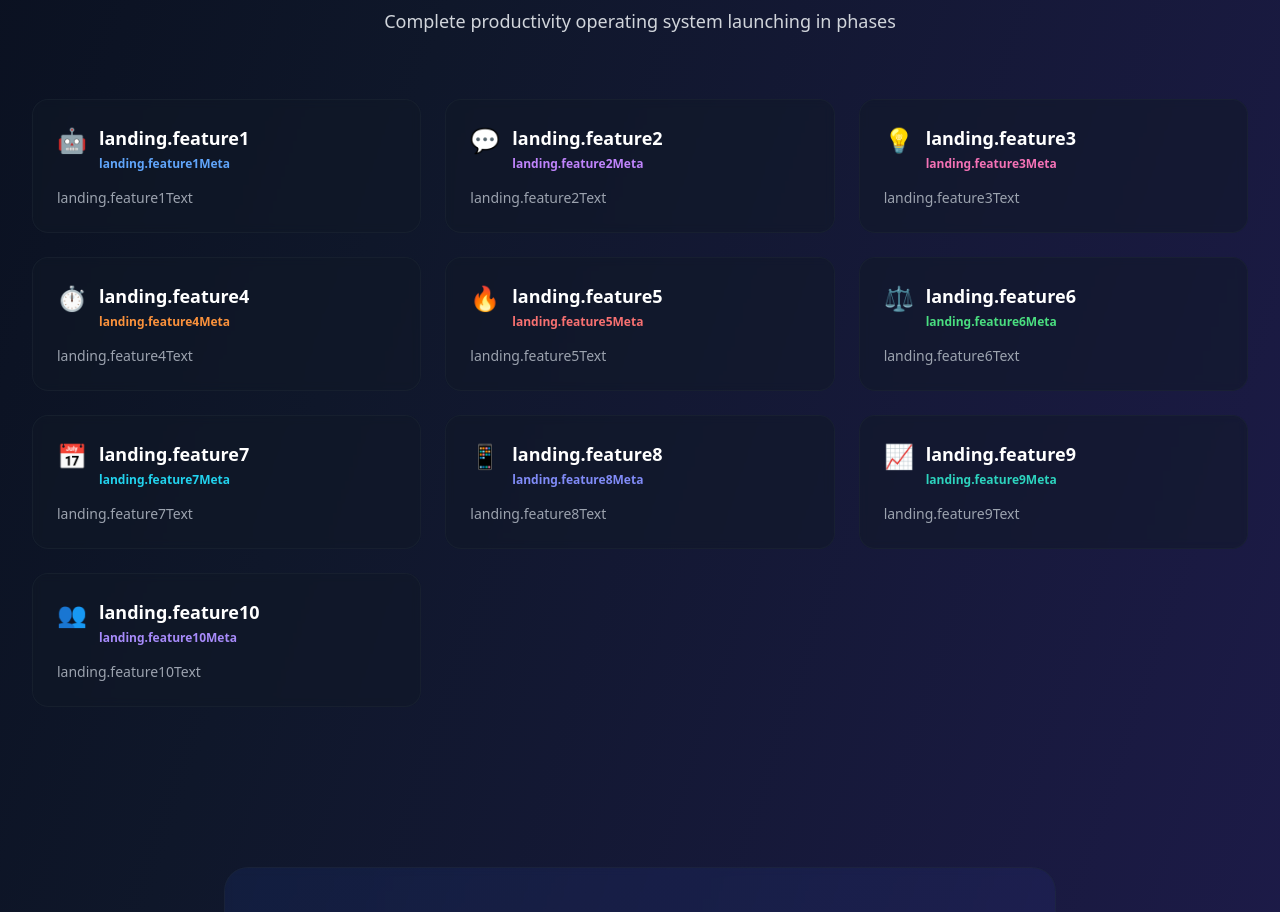
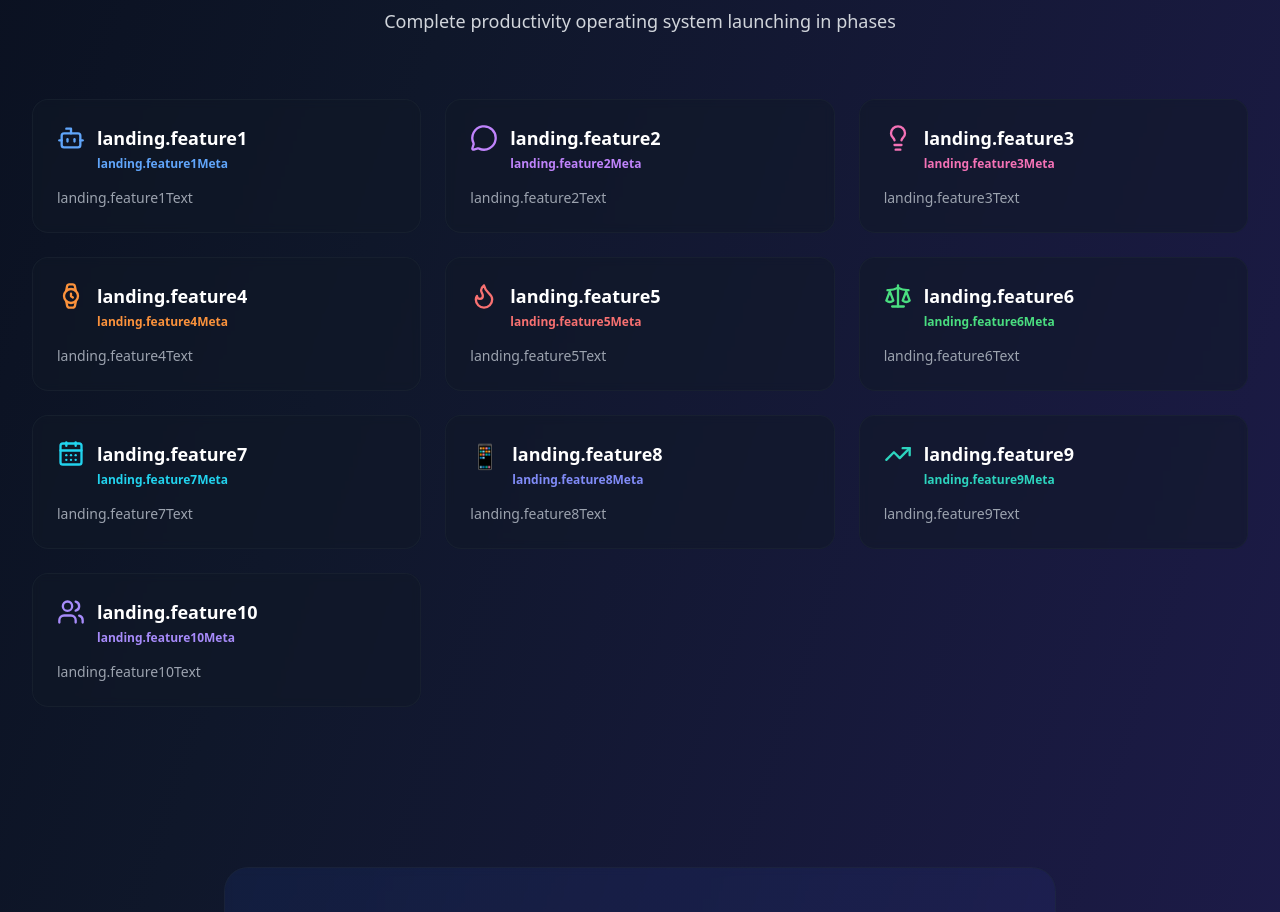
Before and after one commit to bayufrd/task-planner, a Next.js app in the folder Proyek Perangkat Lunak/: page / in a window 1280 px wide. Shown: the part 2560-3472 px from the top of the page. Built offline with nearby package versions, Linux system fonts and the light colour scheme; no server answers.

Commit message:
PPL: fixing google auth on sign up

```diff
--- a/Proyek Perangkat Lunak/src/app/(public)/page.tsx
+++ b/Proyek Perangkat Lunak/src/app/(public)/page.tsx
@@ -14,7 +14,16 @@ import {
   BarChart3,
   CheckCircle2,
   ChevronRight,
-  Sparkles
+  Sparkles,
+  Bot,
+  MessageCircle,
+  Lightbulb,
+  Flame,
+  Scale,
+  CalendarDays,
+  Smartphone,
+  TrendingUp,
+  Users
 } from 'lucide-react'
 import { useLanguage } from '@/components/providers/LanguageProvider'
 
@@ -311,7 +320,7 @@ export default function LandingPage() {
             {/* Feature 1 */}
             <div className="rounded-2xl border border-gray-200/50 dark:border-gray-800/50 bg-white/50 dark:bg-gray-900/50 backdrop-blur-sm p-6 hover:border-blue-400/50 hover:shadow-lg transition-all duration-300">
               <div className="flex items-start gap-3 mb-4">
-                <div className="text-2xl">🤖</div>
+                <Bot className="w-7 h-7 text-blue-600 dark:text-blue-400" strokeWidth={2} />
                 <div>
                   <h4 className="text-lg font-bold text-gray-900 dark:text-white">{t('landing.feature1')}</h4>
                   <p className="text-xs text-blue-600 dark:text-blue-400 font-semibold mt-1">{t('landing.feature1Meta')}</p>
@@ -323,7 +332,7 @@ export default function LandingPage() {
             {/* Feature 2 */}
             <div className="rounded-2xl border border-gray-200/50 dark:border-gray-800/50 bg-white/50 dark:bg-gray-900/50 backdrop-blur-sm p-6 hover:border-purple-400/50 hover:shadow-lg transition-all duration-300">
               <div className="flex items-start gap-3 mb-4">
-                <div className="text-2xl">💬</div>
+                <MessageCircle className="w-7 h-7 text-purple-600 dark:text-purple-400" strokeWidth={2} />
                 <div>
                   <h4 className="text-lg font-bold text-gray-900 dark:text-white">{t('landing.feature2')}</h4>
                   <p className="text-xs text-purple-600 dark:text-purple-400 font-semibold mt-1">{t('landing.feature2Meta')}</p>
@@ -335,7 +344,7 @@ export default function LandingPage() {
             {/* Feature 3 */}
             <div className="rounded-2xl border border-gray-200/50 dark:border-gray-800/50 bg-white/50 dark:bg-gray-900/50 backdrop-blur-sm p-6 hover:border-pink-400/50 hover:shadow-lg transition-all duration-300">
               <div className="flex items-start gap-3 mb-4">
-                <div className="text-2xl">💡</div>
+                <Lightbulb className="w-7 h-7 text-pink-600 dark:text-pink-400" strokeWidth={2} />
                 <div>
                   <h4 className="text-lg font-bold text-gray-900 dark:text-white">{t('landing.feature3')}</h4>
                   <p className="text-xs text-pink-600 dark:text-pink-400 font-semibold mt-1">{t('landing.feature3Meta')}</p>
@@ -347,7 +356,7 @@ export default function LandingPage() {
             {/* Feature 4 */}
             <div className="rounded-2xl border border-gray-200/50 dark:border-gray-800/50 bg-white/50 dark:bg-gray-900/50 backdrop-blur-sm p-6 hover:border-orange-400/50 hover:shadow-lg transition-all duration-300">
               <div className="flex items-start gap-3 mb-4">
-                <div className="text-2xl">⏱️</div>
+                <Watch className="w-7 h-7 text-orange-600 dark:text-orange-400" strokeWidth={2} />
                 <div>
                   <h4 className="text-lg font-bold text-gray-900 dark:text-white">{t('landing.feature4')}</h4>
                   <p className="text-xs text-orange-600 dark:text-orange-400 font-semibold mt-1">{t('landing.feature4Meta')}</p>
@@ -359,7 +368,7 @@ export default function LandingPage() {
             {/* Feature 5 */}
             <div className="rounded-2xl border border-gray-200/50 dark:border-gray-800/50 bg-white/50 dark:bg-gray-900/50 backdrop-blur-sm p-6 hover:border-red-400/50 hover:shadow-lg transition-all duration-300">
               <div className="flex items-start gap-3 mb-4">
-                <div className="text-2xl">🔥</div>
+                <Flame className="w-7 h-7 text-red-600 dark:text-red-400" strokeWidth={2} />
                 <div>
                   <h4 className="text-lg font-bold text-gray-900 dark:text-white">{t('landing.feature5')}</h4>
                   <p className="text-xs text-red-600 dark:text-red-400 font-semibold mt-1">{t('landing.feature5Meta')}</p>
@@ -371,7 +380,7 @@ export default function LandingPage() {
             {/* Feature 6 */}
             <div className="rounded-2xl border border-gray-200/50 dark:border-gray-800/50 bg-white/50 dark:bg-gray-900/50 backdrop-blur-sm p-6 hover:border-green-400/50 hover:shadow-lg transition-all duration-300">
               <div className="flex items-start gap-3 mb-4">
-                <div className="text-2xl">⚖️</div>
+                <Scale className="w-7 h-7 text-green-600 dark:text-green-400" strokeWidth={2} />
                 <div>
                   <h4 className="text-lg font-bold text-gray-900 dark:text-white">{t('landing.feature6')}</h4>
                   <p className="text-xs text-green-600 dark:text-green-400 font-semibold mt-1">{t('landing.feature6Meta')}</p>
@@ -383,7 +392,7 @@ export default function LandingPage() {
             {/* Feature 7 */}
             <div className="rounded-2xl border border-gray-200/50 dark:border-gray-800/50 bg-white/50 dark:bg-gray-900/50 backdrop-blur-sm p-6 hover:border-cyan-400/50 hover:shadow-lg transition-all duration-300">
               <div className="flex items-start gap-3 mb-4">
-                <div className="text-2xl">📅</div>
+                <CalendarDays className="w-7 h-7 text-cyan-600 dark:text-cyan-400" strokeWidth={2} />
                 <div>
                   <h4 className="text-lg font-bold text-gray-900 dark:text-white">{t('landing.feature7')}</h4>
                   <p className="text-xs text-cyan-600 dark:text-cyan-400 font-semibold mt-1">{t('landing.feature7Meta')}</p>
@@ -407,7 +416,7 @@ export default function LandingPage() {
             {/* Feature 9 */}
             <div className="rounded-2xl border border-gray-200/50 dark:border-gray-800/50 bg-white/50 dark:bg-gray-900/50 backdrop-blur-sm p-6 hover:border-teal-400/50 hover:shadow-lg transition-all duration-300">
               <div className="flex items-start gap-3 mb-4">
-                <div className="text-2xl">📈</div>
+                <TrendingUp className="w-7 h-7 text-teal-600 dark:text-teal-400" strokeWidth={2} />
                 <div>
                   <h4 className="text-lg font-bold text-gray-900 dark:text-white">{t('landing.feature9')}</h4>
                   <p className="text-xs text-teal-600 dark:text-teal-400 font-semibold mt-1">{t('landing.feature9Meta')}</p>
@@ -419,7 +428,7 @@ export default function LandingPage() {
             {/* Feature 10 */}
             <div className="rounded-2xl border border-gray-200/50 dark:border-gray-800/50 bg-white/50 dark:bg-gray-900/50 backdrop-blur-sm p-6 hover:border-violet-400/50 hover:shadow-lg transition-all duration-300">
               <div className="flex items-start gap-3 mb-4">
-                <div className="text-2xl">👥</div>
+                <Users className="w-7 h-7 text-violet-600 dark:text-violet-400" strokeWidth={2} />
                 <div>
                   <h4 className="text-lg font-bold text-gray-900 dark:text-white">{t('landing.feature10')}</h4>
                   <p className="text-xs text-violet-600 dark:text-violet-400 font-semibold mt-1">{t('landing.feature10Meta')}</p>
--- a/Proyek Perangkat Lunak/src/app/auth/signup/page.tsx
+++ b/Proyek Perangkat Lunak/src/app/auth/signup/page.tsx
@@ -6,6 +6,8 @@ import { Globe, ArrowRight, Sparkles, Moon, Sun, Mail, Lock, User } from 'lucide
 import { useTheme } from '@/components/providers/ThemeProvider'
 import Link from 'next/link'
 import Image from 'next/image'
+import { signIn } from 'next-auth/react'
+
 
 function SignUpContent() {
   const router = useRouter()
@@ -25,10 +27,9 @@ function SignUpContent() {
 
   const handleGoogleSignIn = async () => {
     setIsLoading(true)
-    // For Google OAuth, we'll use the same signIn function
-    // This will be updated later to use backend Google OAuth
-    window.location.href = `${process.env.NEXT_PUBLIC_API_URL || 'http://localhost:8000'}/api/auth/google?redirect_uri=${encodeURIComponent(window.location.origin + '/auth/callback')}`
+    await signIn('google', { redirect: true, callbackUrl })
   }
+
 
   const handleBackHome = () => {
     router.push('/')
@@ -316,7 +317,7 @@ function SignUpContent() {
             >
               <Globe className="w-5 h-5" strokeWidth={2} />
               <span className={theme === 'dark' ? 'text-white' : 'text-gray-700'}>
-                Sign up with Google
+                Continue with Google
               </span>
             </button>
 
--- a/Proyek Perangkat Lunak/src/components/layout/Header.tsx
+++ b/Proyek Perangkat Lunak/src/components/layout/Header.tsx
@@ -78,7 +78,6 @@ export default function Header({
                   aria-label="Indonesia"
                   title="Bahasa Indonesia"
                 >
-                  <span>🇮🇩</span>
                   <span>ID</span>
                 </button>
                 <button
@@ -91,7 +90,6 @@ export default function Header({
                   aria-label="English"
                   title="English"
                 >
-                  <span>🇬🇧</span>
                   <span>EN</span>
                 </button>
               </div>
--- a/Proyek Perangkat Lunak/src/components/tasks/EditTaskModal.tsx
+++ b/Proyek Perangkat Lunak/src/components/tasks/EditTaskModal.tsx
@@ -274,9 +274,9 @@ export default function EditTaskModal({ isOpen, task, onClose, onSaved }: EditTa
                 }`}
                 disabled={isLoading}
               >
-                <option value="HIGH">🔴 High</option>
-                <option value="MEDIUM">🟡 Medium</option>
-                <option value="LOW">🟢 Low</option>
+                <option value="HIGH">High</option>
+                <option value="MEDIUM">Medium</option>
+                <option value="LOW">Low</option>
               </select>
             </div>
 
--- a/Proyek Perangkat Lunak/src/components/tasks/NewTaskModal.tsx
+++ b/Proyek Perangkat Lunak/src/components/tasks/NewTaskModal.tsx
@@ -298,9 +298,9 @@ export default function NewTaskModal({ isOpen, onClose, onCreated }: NewTaskModa
                 }`}
                 disabled={isLoading}
               >
-                <option value="HIGH">🔴 High</option>
-                <option value="MEDIUM">🟡 Medium</option>
-                <option value="LOW">🟢 Low</option>
+                <option value="HIGH">High</option>
+                <option value="MEDIUM">Medium</option>
+                <option value="LOW">Low</option>
               </select>
             </div>
 
```
